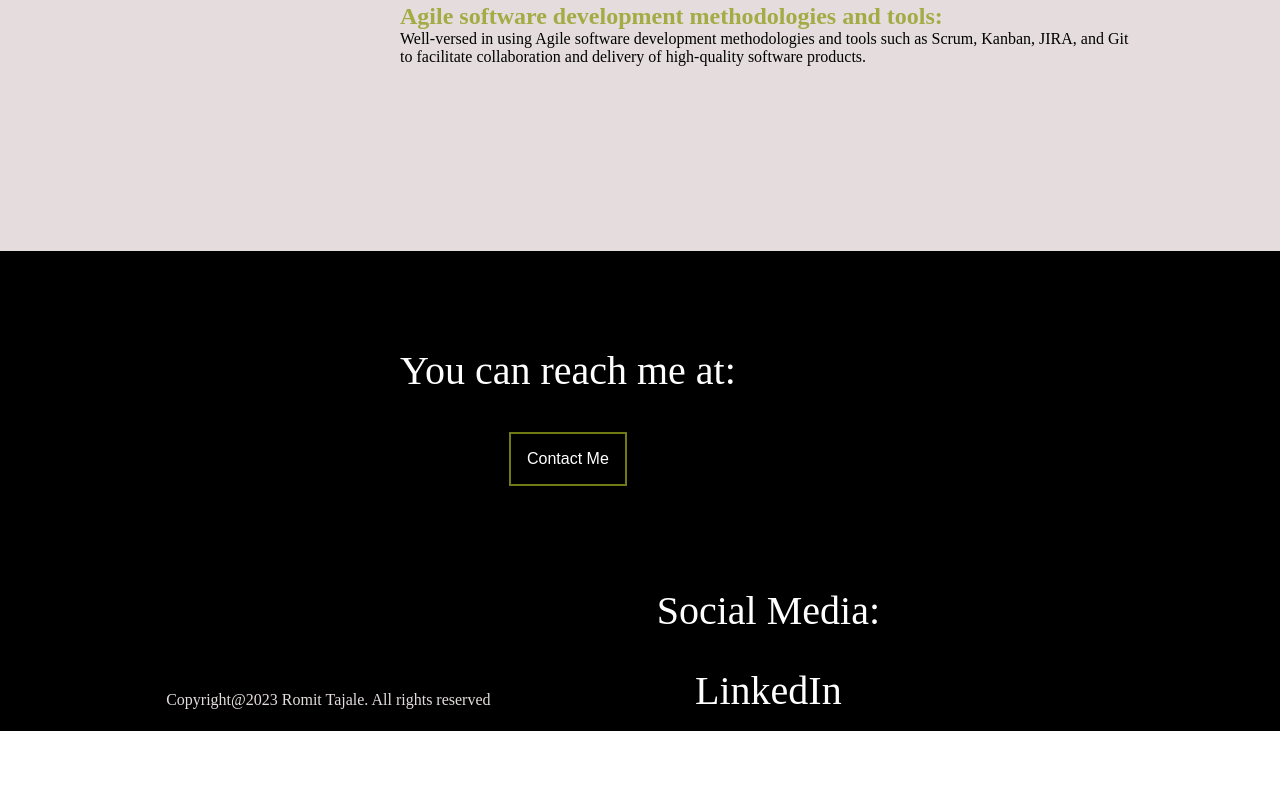
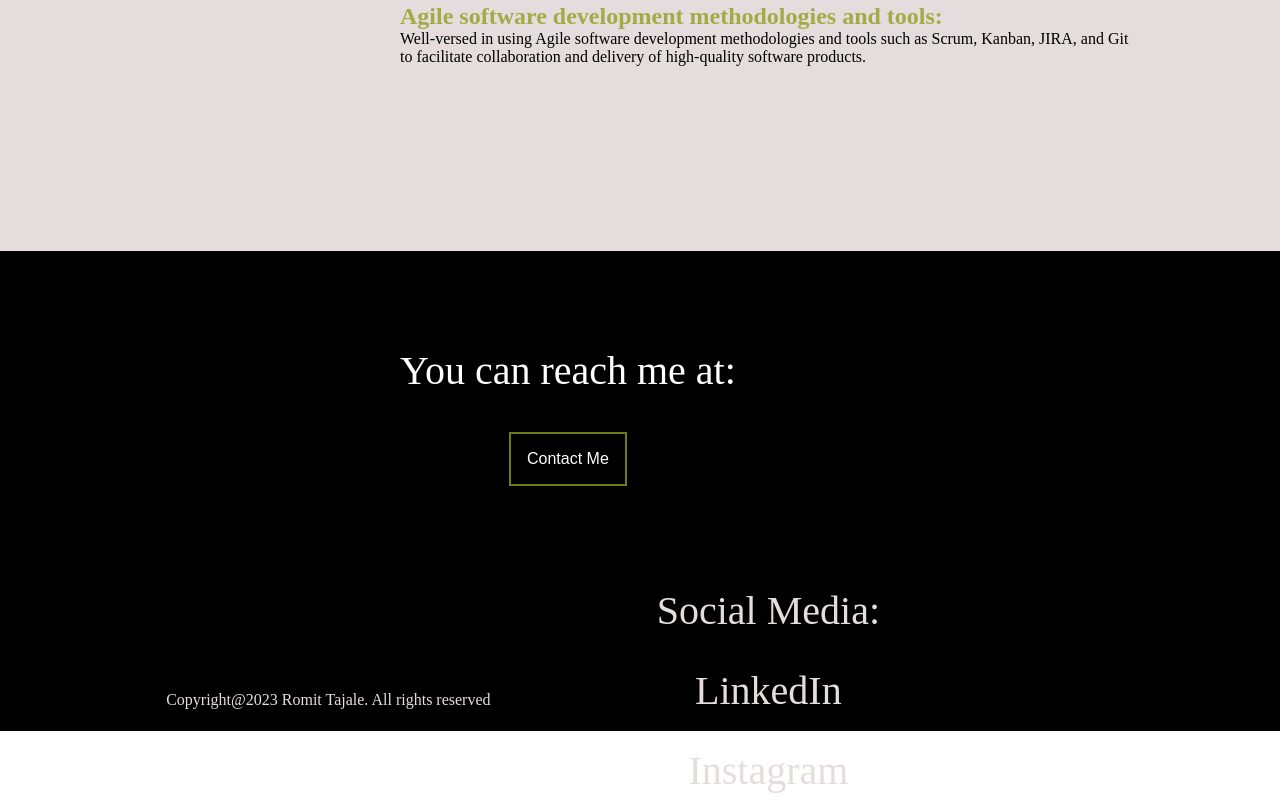
Before and after one commit to tajale72/tajale72.github.io, a plain HTML site: page index.html in a window 1280 px wide. Shown: the part 1789-2600 px from the top of the page. Drawn offline with Linux system fonts and the light colour scheme.

Commit message:
updated <a>

```diff
--- a/index.html
+++ b/index.html
@@ -108,8 +108,8 @@
                Social Media:
 
             <div>
-                <a><p>LinkedIn</p></a>
-                <a><p>Instagram</p></a>
+                <a href="https://www.linkedin.com/in/romit-tajale-108b96242/"><p>LinkedIn</p></a>
+                <a href="https://www.instagram.com/rtajale/"><p>Instagram</p></a>
             </div>
             </div>
     </div>
--- a/project1.css
+++ b/project1.css
@@ -186,6 +186,7 @@
     margin-right: 50vh;
     cursor: pointer;
     line-height: 2;
+    color:  rgb(229, 221, 221);
 }
 
 .copyright {
@@ -195,6 +196,11 @@
     height: 5vh;
     /* sets the height to 100% of the viewport height */
     width: 100vw;
+}
+
+a {
+    color:  rgb(229, 221, 221);
+    text-decoration: none;
 }
 
 
```
